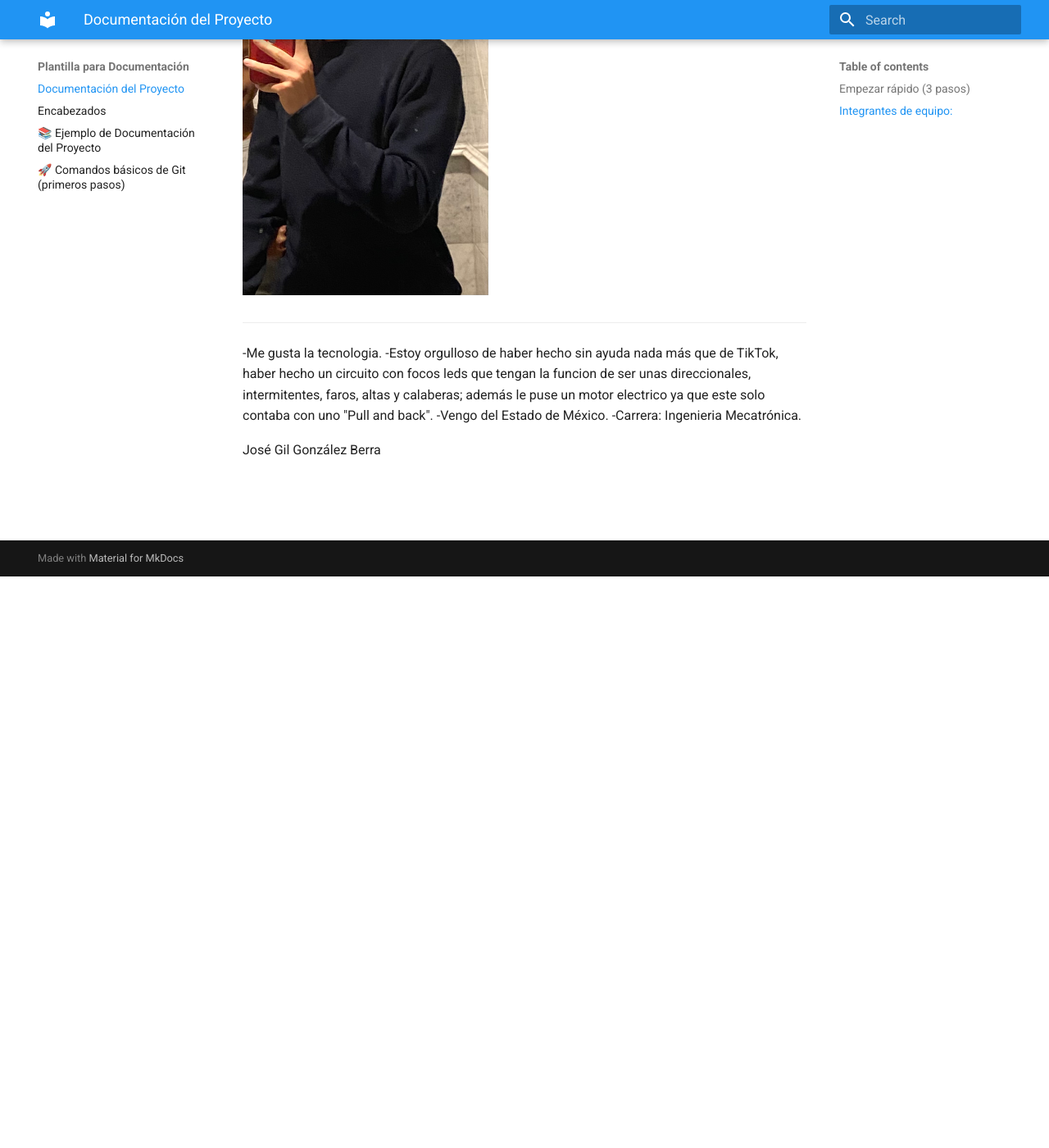
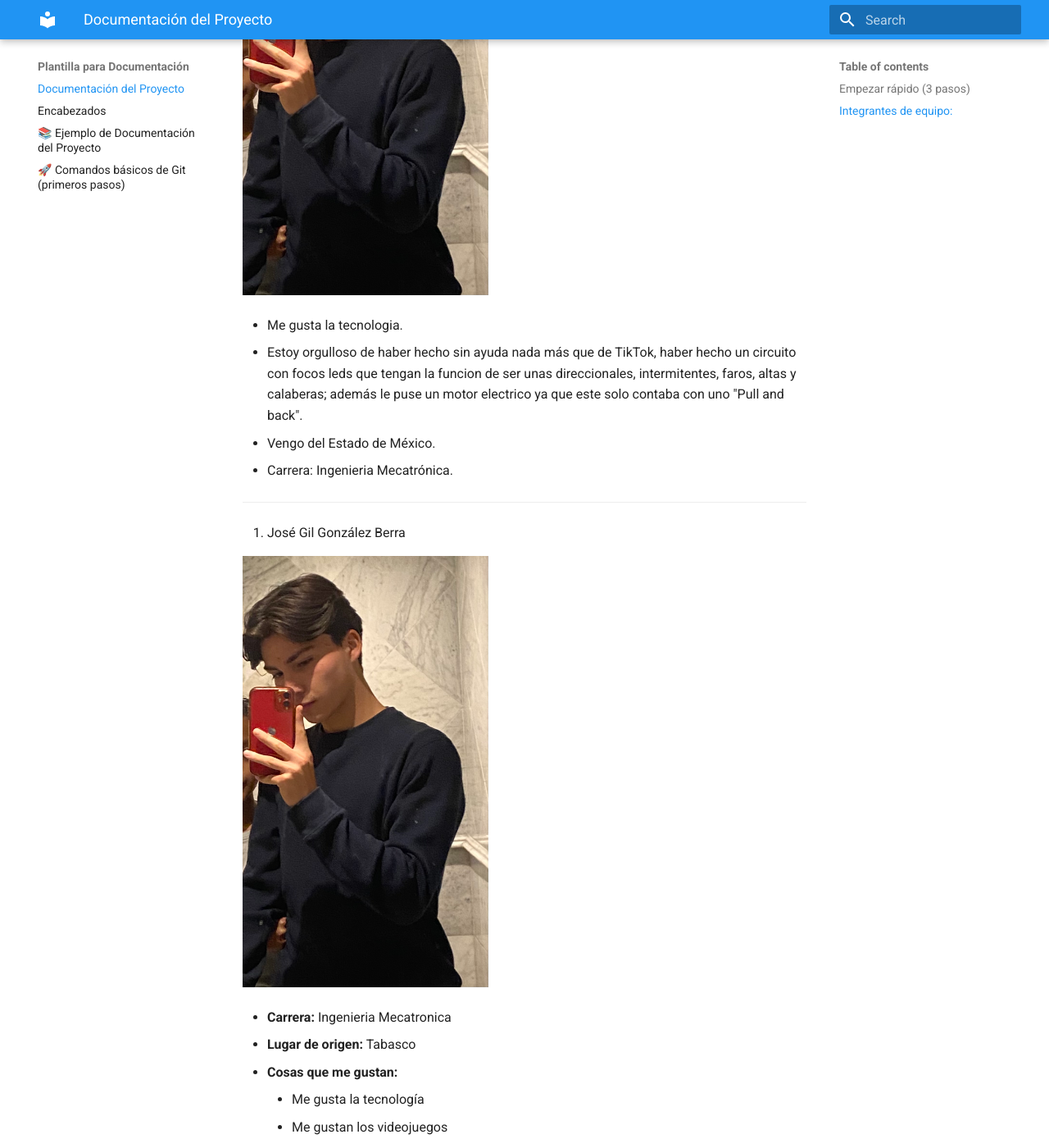
Before and after one commit to AbrahamNoda/Pagina_de_Abraham, an MkDocs documentation site: the page built from docs/index.md, in a window 1280 px wide and 1400 px high, scrolled down 697 px. Shown: the whole window at 82% size. Built offline with MkDocs 1.6.1 and Material for MkDocs 9.7.7, drawn with Linux system fonts in a browser that asks for light colours; some of the changed text lies outside the part shown.

Commit message:
Update index.md

```diff
--- a/docs/index.md
+++ b/docs/index.md
@@ -16,16 +16,27 @@ Esta es una **plantilla** basada en [MkDocs](https://www.mkdocs.org/) + [Materia
 ## Integrantes de equipo:
 
 
-Abraham Domínguez Noda
+1. Abraham Domínguez Noda
 
 <img src="recursos/imgs/Abrahamfoto.jpg" alt="Diagrama del sistema" width="300">
 
----
--Me gusta la tecnologia.
--Estoy orgulloso de haber hecho sin ayuda nada más que de TikTok, haber hecho un circuito con focos leds que tengan la funcion de ser unas direccionales, intermitentes, faros, altas y calaberas; además le puse un motor electrico ya que este solo contaba con uno "Pull and back".
--Vengo del Estado de México.
--Carrera: Ingenieria Mecatrónica.
+- Me gusta la tecnologia.
+- Estoy orgulloso de haber hecho sin ayuda nada más que de TikTok, haber hecho un circuito con focos leds que tengan la funcion de ser unas direccionales, intermitentes, faros, altas y calaberas; además le puse un motor electrico ya que este solo contaba con uno "Pull and back".
+- Vengo del Estado de México.
+- Carrera: Ingenieria Mecatrónica.
 
 
+---
+2. José Gil González Berra
 
-José Gil González Berra
+<img src="recursos/imgs/Abrahamfoto.jpg" alt="Diagrama del sistema" width="300">
+
+- **Carrera:** Ingenieria Mecatronica
+- **Lugar de origen:** Tabasco
+- **Cosas que me gustan:**
+     * Me gusta la tecnología
+     * Me gustan los videojuegos
+     * Mi deporte favorito es el futbol
+- **¿De que me enorgullezco?**
+     * Tener un promedio de 9.8 de preparatoria
+     * De estar en la IBERO
```
